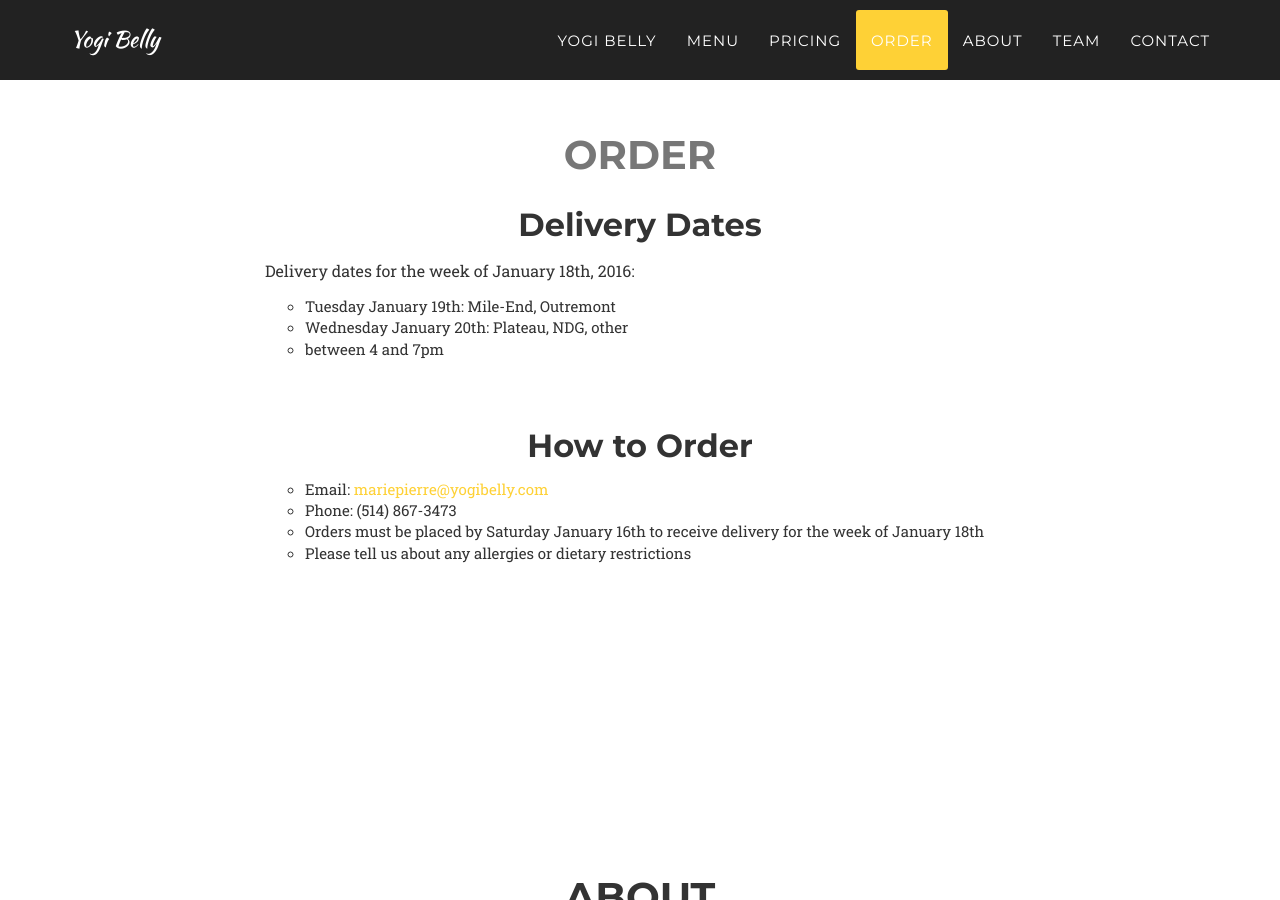
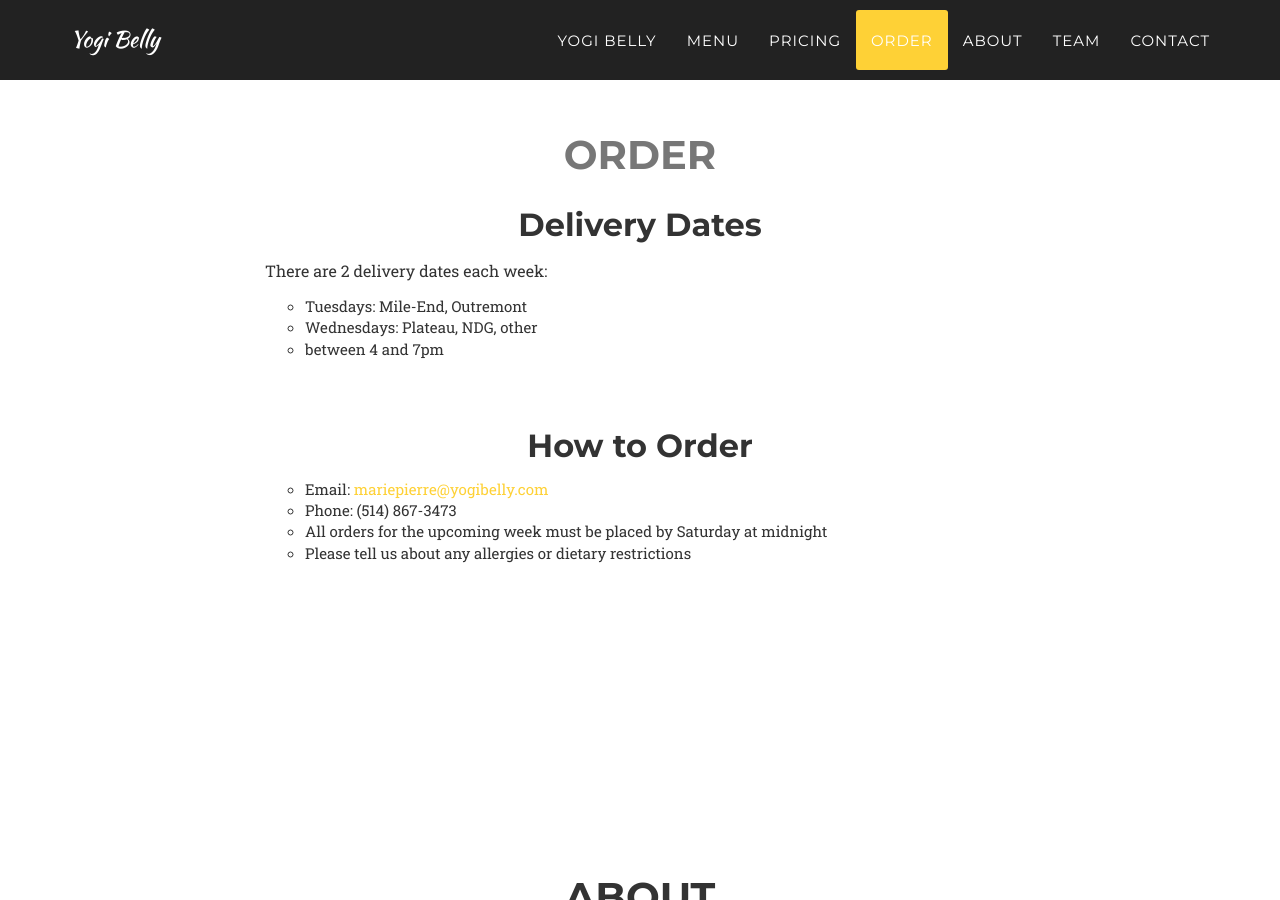
Before and after one commit to yogibelly/yogibelly.github.io, a Jekyll site: the page built from index.html, in a window 1280 px wide and 900 px high, scrolled down 6049 px. Built offline with Jekyll 4.4.1, drawn with Linux system fonts in a browser that asks for light colours; some web fonts are replaced.

```diff
--- a/_includes/order.html
+++ b/_includes/order.html
@@ -11,10 +11,10 @@
                 <h4 class="service-heading text-center text-white"></h4>
 
                 <p class="text-white">
-                    Delivery dates for the week of January 18th, 2016:
+                    There are 2 delivery dates each week:
                     <ul style="list-style-type:circle">
-                        <li>Tuesday January 19th: Mile-End, Outremont</li>
-                        <li>Wednesday January 20th: Plateau, NDG, other</li>
+                        <li>Tuesdays: Mile-End, Outremont</li>
+                        <li>Wednesdays: Plateau, NDG, other</li>
                         <li>between 4 and 7pm</li>
                     </ul>
 
@@ -31,7 +31,7 @@
                     <ul style="list-style-type:circle">
                         <li>Email: <a href="mailto:mariepierre@yogibelly.com">mariepierre@yogibelly.com</a></li>
                         <li>Phone: (514) 867-3473</li>
-                        <li>Orders must be placed by Saturday January 16th to receive delivery for the week of January 18th</li>
+                        <li>All orders for the upcoming week must be placed by Saturday at midnight</li>
                         <li>Please tell us about any allergies or dietary restrictions</li>
                     </ul>
 
```
